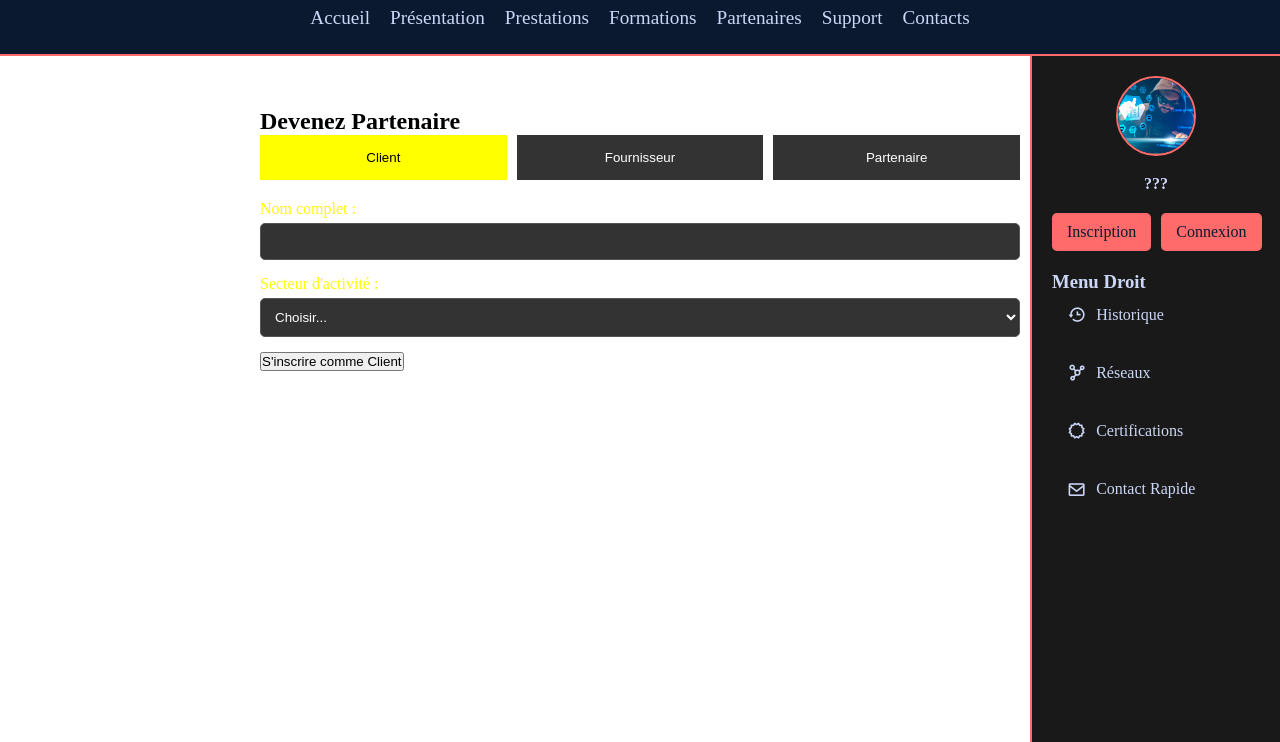
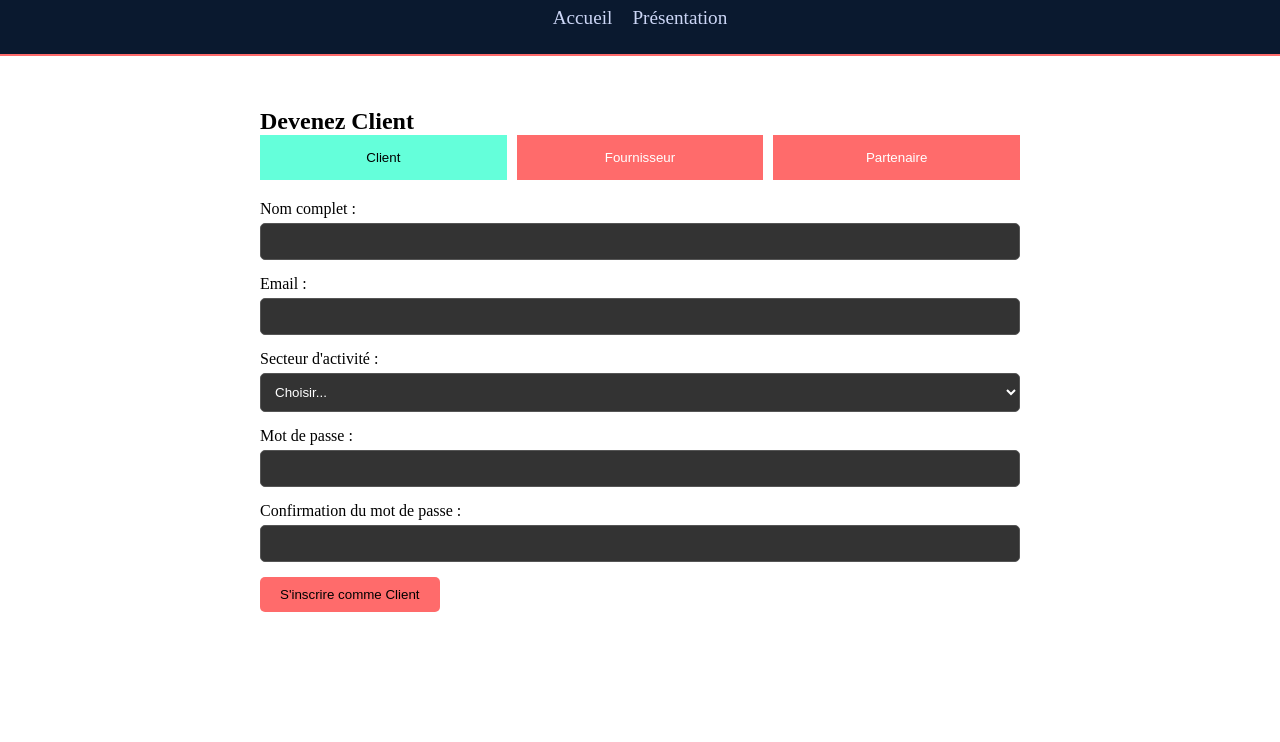
Before and after one commit to Orochichrys/Services-Informatiques, a plain HTML site: page inscription.html in a window 1280 px wide. Shown: the part 58-800 px from the top of the page. Drawn offline with nearby package versions, Linux system fonts and the light colour scheme.

Commit message:
Remplacement du script de menu par un nouveau fichier humberger.js, ajout de styles pour la page d'inscription et suppression de l'ancien script

```diff
--- /dev/null
+++ b/assets/css/formulaire.css
@@ -0,0 +1,78 @@
+
+/* Styles spécifiques à la page d'inscription */
+.conteneur-inscription {
+    max-width: 800px;
+    margin: 2rem auto;
+    padding: 20px;
+    /* background: rgba(255, 255, 255, 0.1); */
+    border-radius: 10px;
+}
+
+.onglets-formulaire {
+    display: flex;
+    gap: 10px;
+    margin-bottom: 20px;
+}
+
+.bouton-onglet {
+    flex: 1;
+    padding: 15px;
+    background: var(--accent-orange);
+    border: none;
+    color: white;
+    cursor: pointer;
+    transition: all 0.3s ease;
+}
+
+.bouton-onglet.actif {
+    background: var(--accent-cyan);
+    color: black;
+}
+
+.panneau-formulaire {
+    display: none;
+    animation: fondu-entree 0.5s;
+}
+
+.panneau-formulaire.actif {
+    display: block;
+}
+
+.groupe-formulaire {
+    margin-bottom: 15px;
+}
+
+.groupe-formulaire label {
+    display: block;
+    margin-bottom: 5px;
+}
+
+.groupe-formulaire input,
+.groupe-formulaire select,
+.groupe-formulaire textarea {
+    width: 100%;
+    padding: 10px;
+    background-color: #333;
+    border: 1px solid #555;
+    color: white;
+    border-radius: 5px;
+}
+
+.bouton-principal {
+    background-color: var(--accent-orange);
+    color: black;
+    padding: 10px 20px;
+    border: none;
+    border-radius: 5px;
+    cursor: pointer;
+}
+
+.bouton-principal:hover{
+    background-color: var(--accent-cyan);
+    color: var(--primaire-sombre);
+}
+
+@keyframes fondu-entree {
+    from { opacity: 0; }
+    to { opacity: 1; }
+}
--- a/assets/css/style.css
+++ b/assets/css/style.css
@@ -205,6 +205,7 @@ aside {
     font-size: 1.2rem;
 }
 
+
 footer {
     background-color: var(--primaire-sombre);
     color: var(--texte-primaire);
@@ -265,10 +266,6 @@ footer {
        flex-direction: column;
     }
 
-    aside .menu-droit{
-        width: 100%;
-    }
-
     .menu-droit ul {
         flex-direction: row;
         flex-wrap: wrap;
--- a/inscription.html
+++ b/inscription.html
@@ -5,74 +5,10 @@
     <meta name="viewport" content="width=device-width, initial-scale=1.0">
     <title>Inscription - Services Informatiques</title>
     <link rel="stylesheet" href="assets/css/style.css">
+    <link rel="stylesheet" href="assets/css/formulaire.css">
     <link href='https://unpkg.com/boxicons@2.1.4/css/boxicons.min.css' rel='stylesheet'>
-    <style>
-        /* Styles spécifiques à la page d'inscription */
-        .registration-container {
-            max-width: 800px;
-            margin: 2rem auto;
-            padding: 20px;
-            background: rgba(255, 255, 255, 0.1);
-            border-radius: 10px;
-        }
+</head>
 
-        .form-tabs {
-            display: flex;
-            gap: 10px;
-            margin-bottom: 20px;
-        }
-
-        .tab-button {
-            flex: 1;
-            padding: 15px;
-            background: #333;
-            border: none;
-            color: white;
-            cursor: pointer;
-            transition: all 0.3s ease;
-        }
-
-        .tab-button.active {
-            background: yellow;
-            color: black;
-        }
-
-        .form-panel {
-            display: none;
-            animation: fadeIn 0.5s;
-        }
-
-        .form-panel.active {
-            display: block;
-        }
-
-        .form-group {
-            margin-bottom: 15px;
-        }
-
-        .form-group label {
-            display: block;
-            margin-bottom: 5px;
-            color: yellow;
-        }
-
-        .form-group input,
-        .form-group select,
-        .form-group textarea {
-            width: 100%;
-            padding: 10px;
-            background: #333;
-            border: 1px solid #555;
-            color: white;
-            border-radius: 5px;
-        }
-
-        @keyframes fadeIn {
-            from { opacity: 0; }
-            to { opacity: 1; }
-        }
-    </style>
-</head>
 <body>
     <header>
         <div class="banniere">
@@ -82,7 +18,7 @@
         <button class="bouton-menu">
             <i class="bx bx-menu" id="menu-icon"></i>
         </button>
-         <nav class="navbar">
+        <nav class="navbar">
             <ul class="menu-generale">
                 <li><a href="index.html" class="menu-item">Accueil</a></li>
                 <li class="menu-item deroulant">
@@ -93,94 +29,36 @@
                         <li><a href="#">Equipe</a></li>
                     </ul>
                 </li>
-                <li class="menu-item deroulant">
-                    <a href="#">Prestations</a>
-                    <ul class="menu-deroulant">
-                        <li><a href="">Réseaux informatiques </a></li>
-                        <li><a href="">Télécommunications</a></li>
-                        <li><a href="">Genie Logiciels</a></li>
-                        <li><a href="">Intelligence économique</a></li>
-                        <li><a href="">Technologie internet </a></li>
-                        <li><a href="">Sécurité des SI</a></li>
-                    </ul>
-                </li>
-                <li class="menu-item deroulant">
-                    <a href="#">Formations</a>
-                    <ul class="menu-deroulant">
-                        <li><a href="">Certifications </a></li>
-                        <li><a href="">Séminaires</a></li>
-                        <li><a href="">Conférences</a></li>
-                        <li><a href="">Ateliers</a></li>
-                    </ul>
-                </li>
-                <li class="menu-item deroulant">
-                    <a href="#">Partenaires</a>
-                    <ul class="menu-deroulant">
-                        <li><a href="">Nationaux</a></li>
-                        <li><a href="">Inter nations</a></li>
-                    </ul>
-                </li>
-                <li class="menu-item deroulant">
-                    <a href="#">Support</a>
-                    <ul class="menu-deroulant">
-                        <li><a href="">Assistance</a></li>
-                        <li><a href="">Téléchargement</a></li>
-                    </ul>
-                </li>
-                <li><a href="#" class="menu-item">Contacts</a></li>
+                <!-- Autres éléments du menu -->
             </ul>
-         </nav>
+        </nav>
     </header>
 
-    <!-- Menu latéral droit -->
-    <aside>
-        <div class="profil-sidebar">
-            <img src="assets/img/ingenieur-informaticien-1608297187-35320.jpg" alt="Profil" class="profil-image">
-            <h4>???</h4>
-            <div class="magasin">
-                <ul>
-                    <li><a href="inscription.html">Inscription</a></li>
-                    <li><a href="#">Connexion</a></li>
-                </ul>
-            </div>
-            <!-- <div class="social-links">
-                <a href="#"><i class='bx bxl-facebook'></i></a>
-                <a href="#"><i class='bx bxl-linkedin'></i></a>
-                <a href="#"><i class='bx bxl-github'></i></a>
-            </div> -->
-        </div>
+    <main>
+        <section class="conteneur-inscription">
+            <h2 id="titre-principal">Devenez Client</h2>
 
-        <h3>Menu Droit</h3>
-        <nav class="menu-droit">
-        <ul>
-            <li><a href="#"><i class='bx bx-history'></i>Historique</a></li>
-            <li><a href="#"><i class='bx bx-network-chart'></i>Réseaux</a></li>
-            <li><a href="#"><i class='bx bx-certification'></i>Certifications</a></li>
-            <li><a href="#"><i class='bx bx-envelope'></i>Contact Rapide</a></li>
-        </ul>
-    </nav>
-    </aside>
-
-    <main>
-        <section class="registration-container">
-            <h2>Devenez Partenaire</h2>
-
-            <div class="form-tabs">
-                <button class="tab-button active" onclick="switchTab('client')">Client</button>
-                <button class="tab-button" onclick="switchTab('fournisseur')">Fournisseur</button>
-                <button class="tab-button" onclick="switchTab('partenaire')">Partenaire</button>
+            <div class="onglets-formulaire">
+                <button class="bouton-onglet actif" onclick="changerOnglet('client')">Client</button>
+                <button class="bouton-onglet" onclick="changerOnglet('fournisseur')">Fournisseur</button>
+                <button class="bouton-onglet" onclick="changerOnglet('partenaire')">Partenaire</button>
             </div>
 
             <!-- Formulaire Client -->
-            <form id="client-form" class="form-panel active">
-                <div class="form-group">
-                    <label>Nom complet :</label>
-                    <input type="text" required>
+            <form id="formulaire-client" class="panneau-formulaire actif">
+                <div class="groupe-formulaire">
+                    <label for="nomClient">Nom complet :</label>
+                    <input type="text" id="nomClient" required>
                 </div>
 
-                <div class="form-group">
-                    <label>Secteur d'activité :</label>
-                    <select required>
+                <div class="groupe-formulaire">
+                    <label for="emailClient">Email :</label>
+                    <input type="email" id="emailClient" required>
+                </div>
+
+                <div class="groupe-formulaire">
+                    <label for="secteurActivitéClient">Secteur d'activité :</label>
+                    <select id="secteurActivitéClient" required>
                         <option value="">Choisir...</option>
                         <option>Banque/Finance</option>
                         <option>Santé</option>
@@ -188,27 +66,37 @@
                     </select>
                 </div>
 
-                <button type="submit" class="cta-button">S'inscrire comme Client</button>
+                <div class="groupe-formulaire">
+                    <label for="motDePasseClient">Mot de passe :</label>
+                    <input type="password" id="motDePasseClient" required>
+                </div>
+
+                <div class="groupe-formulaire">
+                    <label for="confirmMotDePasseClient">Confirmation du mot de passe :</label>
+                    <input type="password" id="confirmMotDePasseClient" required>
+                </div>
+
+                <button type="submit" class="bouton-principal">S'inscrire comme Client</button>
             </form>
 
             <!-- Formulaire Fournisseur -->
-            <form id="fournisseur-form" class="form-panel">
-                <div class="form-group">
+            <form id="formulaire-fournisseur" class="panneau-formulaire">
+                <div class="groupe-formulaire">
                     <label>Nom de l'entreprise :</label>
                     <input type="text" required>
                 </div>
 
-                <div class="form-group">
+                <div class="groupe-formulaire">
                     <label>Type de services fournis :</label>
                     <textarea required></textarea>
                 </div>
 
-                <button type="submit" class="cta-button">S'inscrire comme Fournisseur</button>
+                <button type="submit" class="bouton-principal">S'inscrire comme Fournisseur</button>
             </form>
 
             <!-- Formulaire Partenaire -->
-            <form id="partenaire-form" class="form-panel">
-                <div class="form-group">
+            <form id="formulaire-partenaire" class="panneau-formulaire">
+                <div class="groupe-formulaire">
                     <label>Type de partenariat :</label>
                     <select required>
                         <option value="">Choisir...</option>
@@ -218,30 +106,34 @@
                     </select>
                 </div>
 
-                <div class="form-group">
+                <div class="groupe-formulaire">
                     <label>Description du partenariat :</label>
                     <textarea required></textarea>
                 </div>
 
-                <button type="submit" class="cta-button">Demander un partenariat</button>
+                <button type="submit" class="bouton-principal">Demander un partenariat</button>
             </form>
         </section>
     </main>
 
     <script>
-        function switchTab(tabName) {
-            // Désactiver tous les onglets
-            document.querySelectorAll('.form-panel').forEach(panel => {
-                panel.classList.remove('active');
+        function changerOnglet(nomOnglet) {
+            // Mise à jour du titre principal
+            const titre = document.getElementById('titre-principal');
+            titre.textContent = `Devenez ${nomOnglet.charAt(0).toUpperCase() + nomOnglet.slice(1)}`;
+
+            // Désactivation de tous les onglets
+            document.querySelectorAll('.panneau-formulaire').forEach(panneau => {
+                panneau.classList.remove('actif');
             });
 
-            document.querySelectorAll('.tab-button').forEach(button => {
-                button.classList.remove('active');
+            document.querySelectorAll('.bouton-onglet').forEach(bouton => {
+                bouton.classList.remove('actif');
             });
 
-            // Activer l'onglet sélectionné
-            document.getElementById(`${tabName}-form`).classList.add('active');
-            event.currentTarget.classList.add('active');
+            // Activation de l'onglet sélectionné
+            document.getElementById(`formulaire-${nomOnglet}`).classList.add('actif');
+            event.currentTarget.classList.add('actif');
         }
 
         // Gestion de la soumission des formulaires
@@ -253,6 +145,6 @@
             });
         });
     </script>
-    <script src="assets/js/script.js"></script>
+    <script src="assets/js/humberger.js"></script>
 </body>
 </html>
```
Also changed, not shown: index.html (+1 -1 lines), assets/js/humberger.js (renamed from assets/js/script.js).
